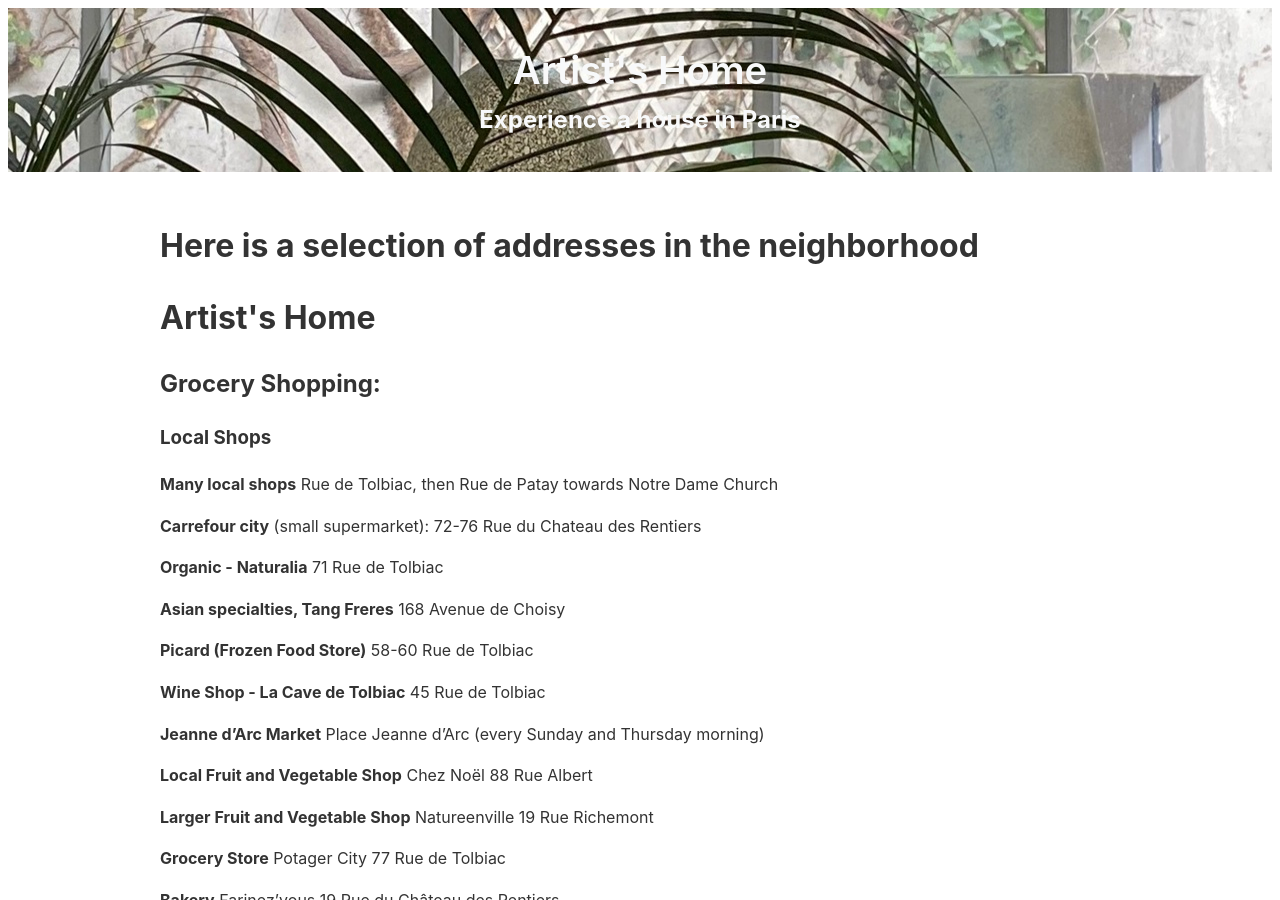
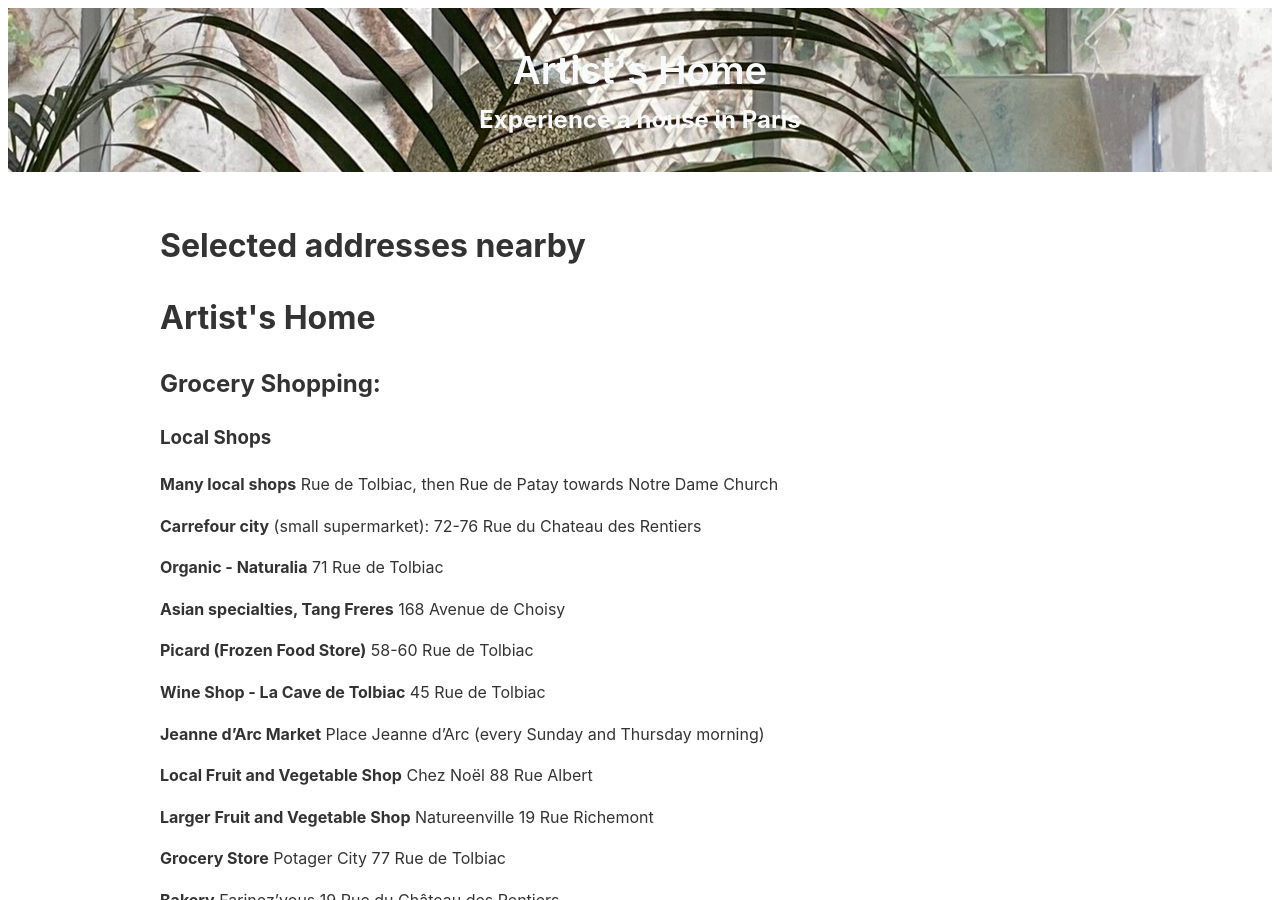
Before and after one commit to PhilAlain/tac, a Jekyll site: the page built from addresses.md, in a window 1280 px wide and 900 px high. Built offline with Jekyll 4.4.1, drawn with Linux system fonts in a browser that asks for light colours; our own code applies the rules of GitHub Pages for plain Markdown files.

Commit message:
Update addresses.md

```diff
--- a/addresses.md
+++ b/addresses.md
@@ -1,4 +1,4 @@
-# Here is a selection of addresses in the neighborhood
+# Selected addresses nearby
 <h1 class="large-header">Artist's Home</h1>
 
 ## Grocery Shopping:
```
